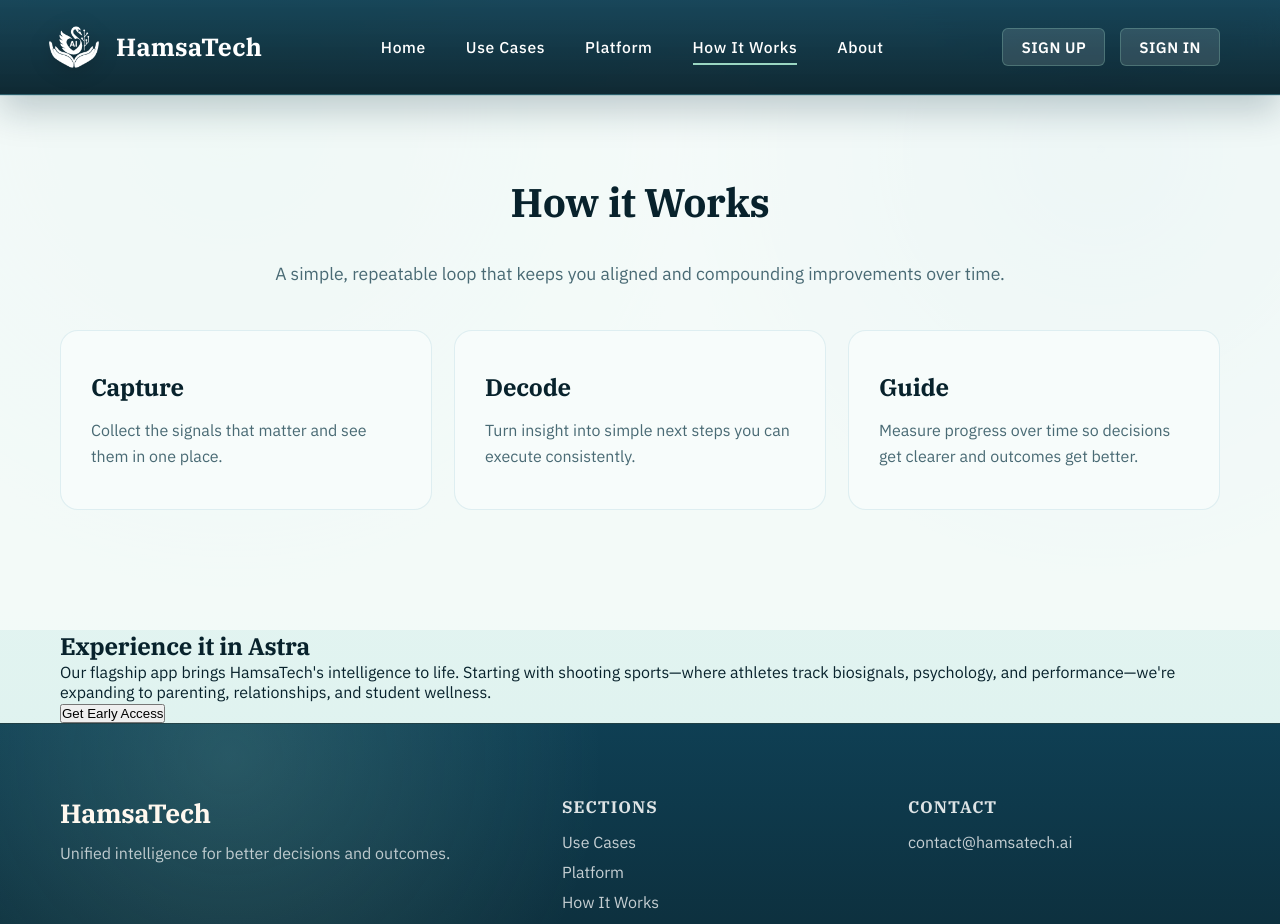
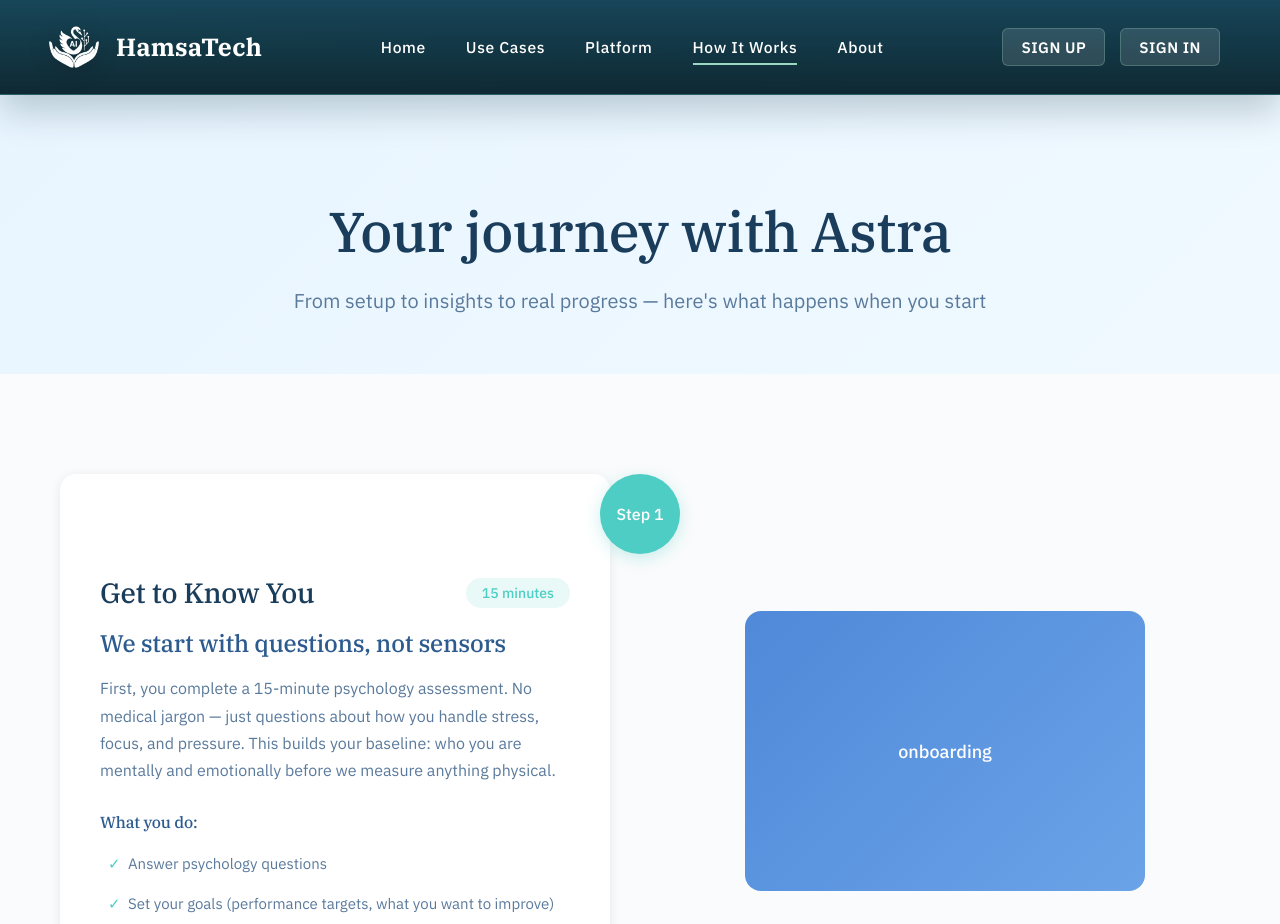
Before and after one commit to hamsatechai-netizen/hamsatech-website, a React (Vite) app: page /howitworks in a window 1280 px wide. Shown: the top 924 px of the page. Built offline with nearby package versions, Linux system fonts and the light colour scheme; no server answers.

Commit message:
Update HowItWorksPage.tsx

```diff
--- a/src/components/HowItWorksPage.tsx
+++ b/src/components/HowItWorksPage.tsx
@@ -1,54 +1,210 @@
-import '../styles/About.css'
-import '../styles/FeatureCard.css'
+// src/pages/HowItWorks.jsx
 
-const systemItems = [
+import '../styles/HowItWorks.css'
+
+const steps = [
   {
     id: 1,
-    title: 'Capture',
-    description: 'Collect the signals that matter and see them in one place.'
+    number: "Step 1",
+    title: "Get to Know You",
+    headline: "We start with questions, not sensors",
+    description: "First, you complete a 15-minute psychology assessment. No medical jargon — just questions about how you handle stress, focus, and pressure. This builds your baseline: who you are mentally and emotionally before we measure anything physical.",
+    whatYouDo: [
+      "Answer psychology questions",
+      "Set your goals (performance targets, what you want to improve)",
+      "Tell us about your context (training schedule, life factors)"
+    ],
+    time: "15 minutes",
+    visual: "onboarding"
   },
   {
     id: 2,
-    title: 'Decode',
-    description: 'Turn insight into simple next steps you can execute consistently.'
+    number: "Step 2",
+    title: "Connect Your Data",
+    headline: "Plug in what your body knows",
+    description: "Connect a Polar H10 heart rate sensor (chest strap, $90). This captures your heart rate and HRV during training, competition, or daily life. No app notifications — Astra runs silently in the background, learning your patterns.",
+    whatYouDo: [
+      "Pair your Polar H10 sensor (one-time, 2 minutes)",
+      "Wear it during sessions (or all day for 24/7 tracking)",
+      "Astra captures heart rate, HRV, and stress markers automatically"
+    ],
+    time: "2 minutes setup, then automatic",
+    visual: "sensor"
   },
   {
     id: 3,
-    title: 'Guide',
-    description: 'Measure progress over time so decisions get clearer and outcomes get better.'
+    number: "Step 3",
+    title: "Track Your Sessions",
+    headline: "Train like you always do — we handle the rest",
+    description: "Hit 'Start Session' before training. Astra records your heart rate throughout — during warmup, between shots, in pressure moments. After your session, log your scores. That's it. Astra connects the dots between your mind, body, and performance.",
+    whatYouDo: [
+      "Start session (1 tap)",
+      "Train normally",
+      "Log scores after (30 seconds)",
+      "Optional: Quick check-in (How do you feel? Energy level?)"
+    ],
+    time: "30 seconds before/after training",
+    visual: "training"
+  },
+  {
+    id: 4,
+    number: "Step 4",
+    title: "Get Your Insights",
+    headline: "See what you couldn't see before",
+    description: "After every session, Astra shows you the hidden patterns: when stress spiked, where focus dropped, how your body responded under pressure. You'll see exactly which mental states hurt your performance — and which ones help.",
+    examples: [
+      "Your heart rate jumps 18bpm right before low-scoring shots",
+      "You perform 12% better when pre-session energy is 7+",
+      "Hidden fatigue detected: HRV down 22% from baseline"
+    ],
+    time: "Instant after session",
+    visual: "insights"
+  },
+  {
+    id: 5,
+    number: "Step 5",
+    title: "Take Action",
+    headline: "Get your next move, not just data",
+    description: "Astra doesn't leave you with charts. It tells you what to do: breathing exercises when stress is high, recovery protocols when HRV drops, mental resets when focus breaks. Every recommendation is specific to your patterns — not generic advice.",
+    whatYouGet: [
+      "Personalized action steps",
+      "Breathing/recovery exercises",
+      "Training adjustments",
+      "Progress tracking over weeks"
+    ],
+    time: "5-10 minutes of guided action",
+    visual: "action"
+  },
+  {
+    id: 6,
+    number: "Step 6",
+    title: "Watch Yourself Improve",
+    headline: "Your Power Card evolves with you",
+    description: "Over weeks and months, watch your Power Card scores improve. Steady Heart gets stronger. Eagle Eye sharpens. You'll see which interventions actually work — not theory, but proof from your own data.",
+    whatYouSee: [
+      "Power Card trends (week-over-week, month-over-month)",
+      "Before/after comparisons",
+      "Intervention impact analysis",
+      "Coach/parent dashboards (optional)"
+    ],
+    time: "Ongoing",
+    visual: "progress"
   }
 ]
 
 function HowItWorksPage() {
   return (
-    <>
-      <section className="about-section">
+    <div className="howitworks-page">
+
+      {/* Hero Section */}
+      <section className="howitworks-hero">
         <div className="container">
-          <h2 className="about-title">How it Works</h2>
-          <p className="about-description">
-            A simple, repeatable loop that keeps you aligned and compounding improvements over time.
-          </p>
-          <div className="features-grid" style={{ marginTop: '40px' }}>
-            {systemItems.map((item) => (
-              <div key={item.id} className="feature-card">
-                <h3 className="feature-title">{item.title}</h3>
-                <p className="feature-description">{item.description}</p>
+          <h1>Your journey with Astra</h1>
+          <p>From setup to insights to real progress — here's what happens when you start</p>
+        </div>
+      </section>
+
+      {/* Timeline */}
+      <div className="timeline-container">
+        <div className="timeline-line"></div>
+      </div>
+
+      {/* Steps Section */}
+      <section className="steps-section">
+        <div className="container">
+
+          {steps.map((step, index) => (
+            <div key={step.id} className={`step-card ${index % 2 === 0 ? 'left' : 'right'}`}>
+
+              <div className="step-number-badge">
+                <span>{step.number}</span>
               </div>
-            ))}
+
+              <div className="step-content">
+                <div className="step-header">
+                  <h2>{step.title}</h2>
+                  <span className="time-badge">{step.time}</span>
+                </div>
+
+                <h3>{step.headline}</h3>
+                <p className="step-description">{step.description}</p>
+
+                {/* What You Do */}
+                {step.whatYouDo && (
+                  <div className="step-list">
+                    <h4>What you do:</h4>
+                    <ul>
+                      {step.whatYouDo.map((item, i) => (
+                        <li key={i}>{item}</li>
+                      ))}
+                    </ul>
+                  </div>
+                )}
+
+                {/* Examples */}
+                {step.examples && (
+                  <div className="step-examples">
+                    <h4>Example insights:</h4>
+                    <ul>
+                      {step.examples.map((example, i) => (
+                        <li key={i}>"{example}"</li>
+                      ))}
+                    </ul>
+                  </div>
+                )}
+
+                {/* What You Get */}
+                {step.whatYouGet && (
+                  <div className="step-list">
+                    <h4>What you get:</h4>
+                    <ul>
+                      {step.whatYouGet.map((item, i) => (
+                        <li key={i}>{item}</li>
+                      ))}
+                    </ul>
+                  </div>
+                )}
+
+                {/* What You See */}
+                {step.whatYouSee && (
+                  <div className="step-list">
+                    <h4>What you see:</h4>
+                    <ul>
+                      {step.whatYouSee.map((item, i) => (
+                        <li key={i}>{item}</li>
+                      ))}
+                    </ul>
+                  </div>
+                )}
+
+              </div>
+
+              {/* Visual placeholder */}
+              <div className="step-visual">
+                <div className={`visual-placeholder ${step.visual}`}>
+                  <span>{step.visual}</span>
+                </div>
+              </div>
+
+            </div>
+          ))}
+
+        </div>
+      </section>
+
+      {/* CTA Section */}
+      <section className="howitworks-cta">
+        <div className="container">
+          <h2>Ready to see what you can't see?</h2>
+          <p>Start with Astra Performance — the first module built for shooting sports athletes</p>
+          <div className="cta-buttons">
+            <button className="primary-cta">Get Early Access</button>
+            <button className="secondary-cta">Watch Demo Video</button>
           </div>
         </div>
       </section>
 
-      <section className="astra-section">
-        <div className="container">
-          <h2>Experience it in Astra</h2>
-          <p>
-            Our flagship app brings HamsaTech's intelligence to life. Starting with shooting sports—where athletes track biosignals, psychology, and performance—we're expanding to parenting, relationships, and student wellness.
-          </p>
-          <button className="cta-button">Get Early Access</button>
-        </div>
-      </section>
-    </>
+    </div>
   )
 }
 
```
